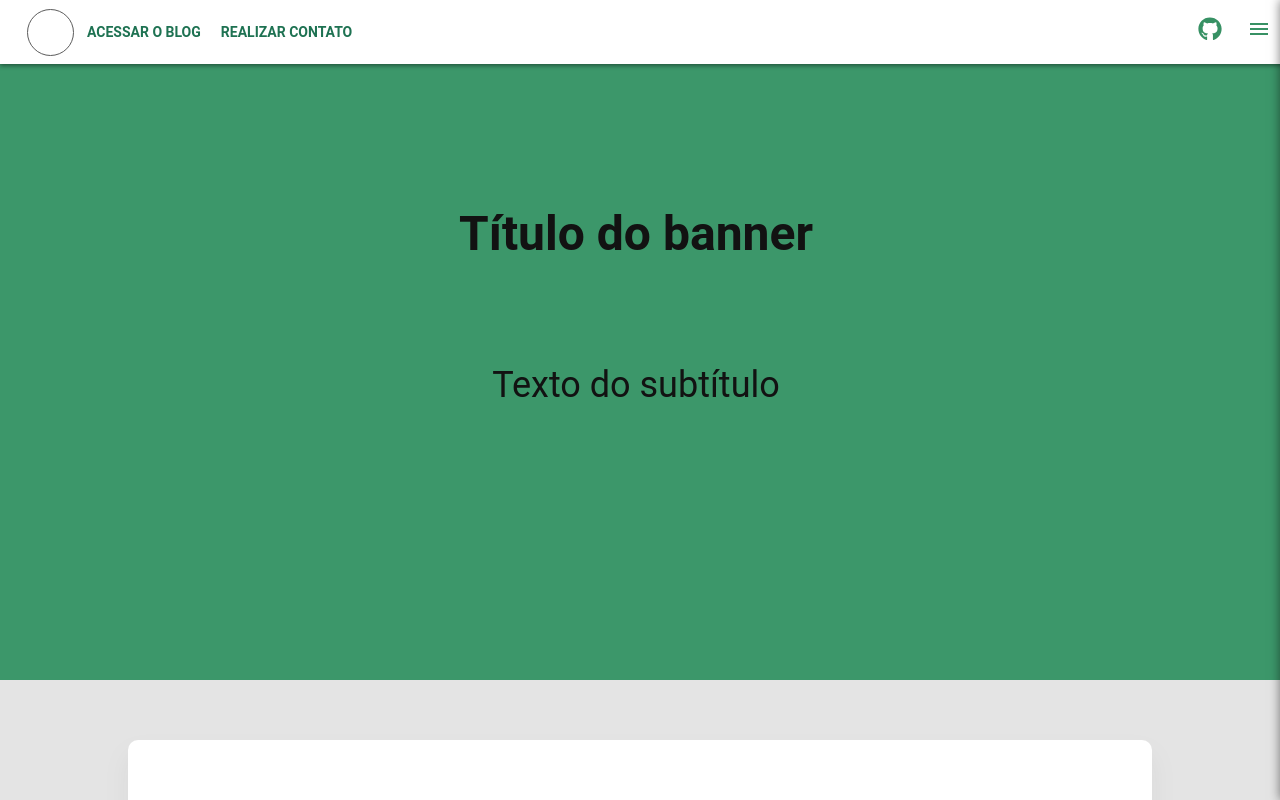
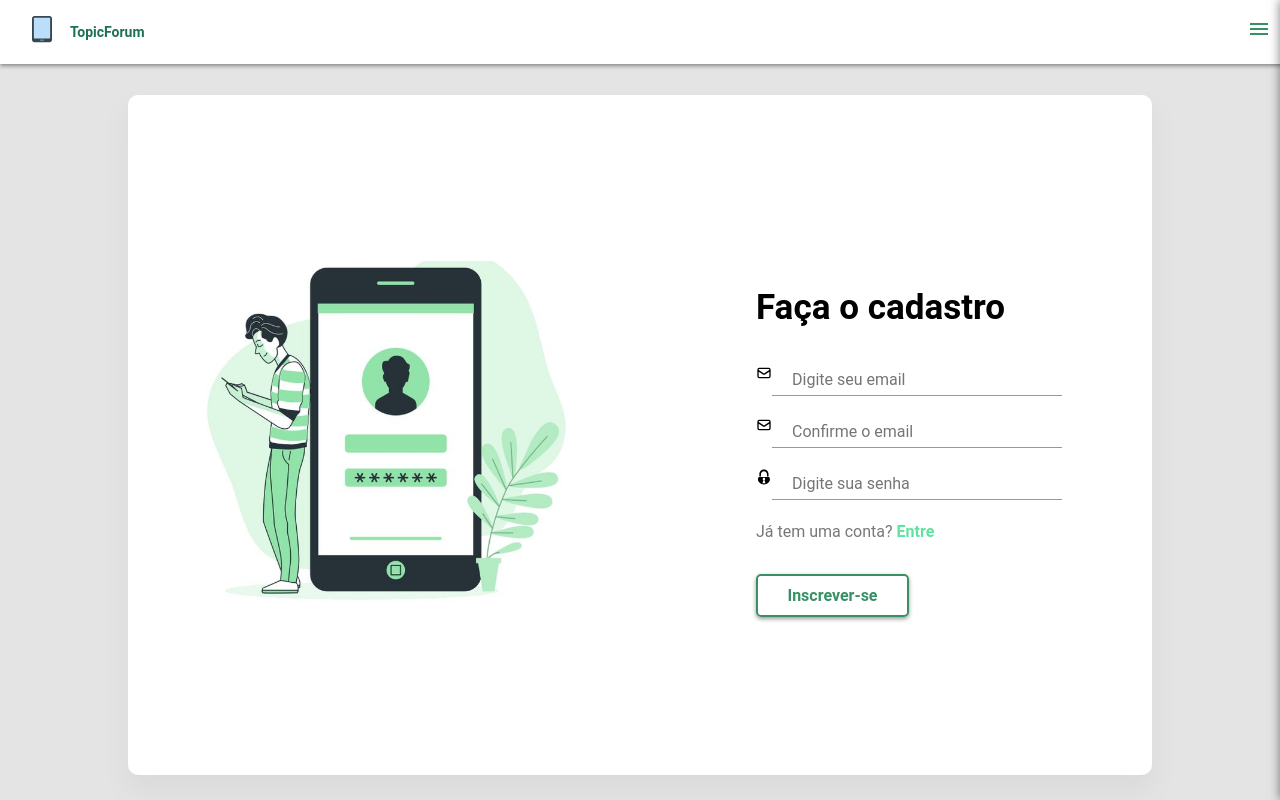
Before and after one commit to anaalbuquerque08/ForumGamificado, a React (Vite) app: page /signup in a window 1280 px wide. Shown: the top 800 px of the page. Built offline with nearby package versions, Linux system fonts and the light colour scheme.

Commit message:
Atualizei algumas pastas e ajustei alguns erros aparentes

```diff
--- a/src/App.jsx
+++ b/src/App.jsx
@@ -10,8 +10,8 @@ function App() {
    <AuthProvider>
     <div className="App">
           <AppBar />
+          <RoutesApp />
           <Banner />
-          <RoutesApp />
         </div>
    </AuthProvider>
 
--- a/src/AppBar.css
+++ b/src/AppBar.css
@@ -11,20 +11,9 @@
 
 
   .logo {
-    width: auto;
-    height: 64px;
+    padding-top: 7px;
   }
 
-  .logoContainer {
-    border: 1px solid #5c5c5c;
-    border-radius: 50%;
-    width: 35px;
-    height: 35px;
-    padding: 5px;
-    display: flex;
-    justify-content: center;
-    align-items: center;
-  }
 
   .titleApp {
     font-size: 16px;
--- a/src/AppBar.jsx
+++ b/src/AppBar.jsx
@@ -8,6 +8,7 @@ import { RiGroup2Fill } from "react-icons/ri";
 import { MdOutlineMenu } from "react-icons/md";
 import { IoMdHome } from "react-icons/io";
 import styled from "styled-components";
+import { FcTabletAndroid } from "react-icons/fc";
 
 const InclinedIcon = styled.span`
   transform: rotate(45deg);
@@ -41,10 +42,9 @@ const Drawer = styled.div`
 `;
 
 const DrawerContainer = styled.div`
-  color: #757575;
-  font-size: 16px;
+  font-size: 14px;
   font-family: "Roboto", "Helvetica", "Arial", sans-serif;
-  padding: 8px;
+  padding: 12px;
 `;
 
 const ItemDrawer = styled.div`
@@ -62,9 +62,10 @@ const Backdrop = styled.div`
 `;
 
 const BackdropApp = styled.div`
+
   position: fixed;
   top: 0;
-  width: 100vw;
+  width: 2500px;
   height: 64px;
   background-color: rgba(0, 0, 0, 0.5);
   z-index: 1000;
@@ -89,31 +90,31 @@ function AppBar() {
         <DrawerContainer>
           <ItemDrawer>
             <span className="icone">
-              <IoMdHome size={24} />
+              <IoMdHome size={24} color=" #379164" />
             </span>
             <a>Home</a>
           </ItemDrawer>
           <ItemDrawer>
             <InclinedIcon className="icone">
-              <ImConnection size={23} />
+              <ImConnection size={23} color=" #379164"/>
             </InclinedIcon>
             <a>Acessar o Blog</a>
           </ItemDrawer>
           <ItemDrawer>
             <span className="icone">
-              <FaEnvelope size={21} />
+              <FaEnvelope size={21} color=" #379164"/>
             </span>
             <a>Realizar Contato</a>
           </ItemDrawer>
           <ItemDrawer>
             <span className="icone">
-              <FaSearchPlus size={21} />
+              <FaSearchPlus size={21} color=" #379164"/>
             </span>
             <a>Saiba mais</a>
           </ItemDrawer>
           <ItemDrawer>
             <span className="icone">
-              <RiGroup2Fill size={24} />
+              <RiGroup2Fill size={24} color=" #379164"/>
             </span>
             <a>CMS</a>
           </ItemDrawer>
@@ -123,23 +124,21 @@ function AppBar() {
       <AppBarContainer>
         <div className="header-section">
           <div className="logoContainer">
-            <span className="logo">
+            <span className="logo ">
+            <FcTabletAndroid size={30}/>
             </span>
           </div>
         </div>
         <div className={`links ${drawerOpen ? "open" : ""}`}>
-          <a href="https://github.com/appboilerplate/appboilerplate" target="_blank">
-            ACESSAR O BLOG
+          <a href="" target="_blank">
+            TopicForum
           </a>
-          <a href="https://twitter.com/appboilerplate" target="_blank">
-            REALIZAR CONTATO
+          <a href="" target="_blank">
           </a>
         </div>
 
         <div className="iconesBox">
-          <span className="icone">
-            <FaGithub size={24}  color=" #379164"/>
-          </span>
+
           <span  className="icone"  onClick={toggleDrawer}>
             <MdOutlineMenu size={24} color=" #379164" />
           </span>
--- a/src/Banner.css
+++ b/src/Banner.css
@@ -1,5 +1,5 @@
 .banner {
-    background-color:#3c976a;;
+    background-color:#3c976a;
     width: 100vw;
     height: 680px;
     font-family: "Roboto", "Helvetica", "Arial", sans-serif;
--- a/src/Banner.jsx
+++ b/src/Banner.jsx
@@ -6,8 +6,8 @@ function Banner() {
   return (
     <div className="banner" id="Banner">
      <div className="ContainerBanner">
-       <h2 className="titleBanner">Título do banner</h2>
-       <p className="subtitleBanner">Texto do subtítulo</p>
+       <h2 className="titleBanner">Fórum</h2>
+       <p className="subtitleBanner">em desenvolvimento..</p>
      </div>
     </div>
   );
--- a/src/Pages/Signin.css
+++ b/src/Pages/Signin.css
@@ -1,4 +1,5 @@
 .signin-container {
+  margin-top: 35px;
   width: 100vw;
   height: 100vh;
   background-color: #e4e4e4;
@@ -8,6 +9,7 @@
   align-items: center;
   flex-direction: column;
 }
+
 
 .signin-content {
   width: 80%;
@@ -24,7 +26,7 @@
 }
 
 .login-imagem img {
-  max-width: 99%;
+  max-width: 85%;
   height: auto;
 }
 
@@ -90,7 +92,9 @@
 /* MOBILE */
 @media only screen and (max-width: 1000px) {
 
-
+  .signin-container {
+    margin-top: 40px;
+  }
 
   .signin-label {
     font-size: 24px;
@@ -209,6 +213,7 @@
 
       .signin-container {
         height: 800px;
+        margin-top: 18px;
       }
 
       .signin-left {
@@ -240,5 +245,6 @@
     @media only screen and (max-width: 430px) {
       .signin-container {
         height: 690px;
+        margin-top: 25px;
       }
     }
--- a/src/Pages/Signup.css
+++ b/src/Pages/Signup.css
@@ -1,4 +1,5 @@
 .signup-container {
+  margin-top: 35px;
   width: 100vw;
   height: 100vh;
   background-color: #e4e4e4;
@@ -28,7 +29,7 @@
 }
 
 .login-imagem-up img {
-  max-width: 80%;
+  max-width: 75%;
   height: auto;
 }
 
@@ -86,8 +87,6 @@
 
 @media only screen and (max-width: 1000px) {
 
-
-
   .signup-label {
     font-size: 24px;
   }
@@ -105,6 +104,7 @@
 
     .signup-container {
       height: 500px;
+      margin-top: 40px;
     }
 
     .signup-right {
@@ -200,6 +200,7 @@
 
     .signup-container {
       height: 800px;
+      margin-top: 18px;
     }
 
     .signup-right {
@@ -226,3 +227,10 @@
     }
 
   }
+
+
+  @media only screen and (max-width: 430px) {
+    .signup-container {
+      margin-top: 25px;
+    }
+  }
```
